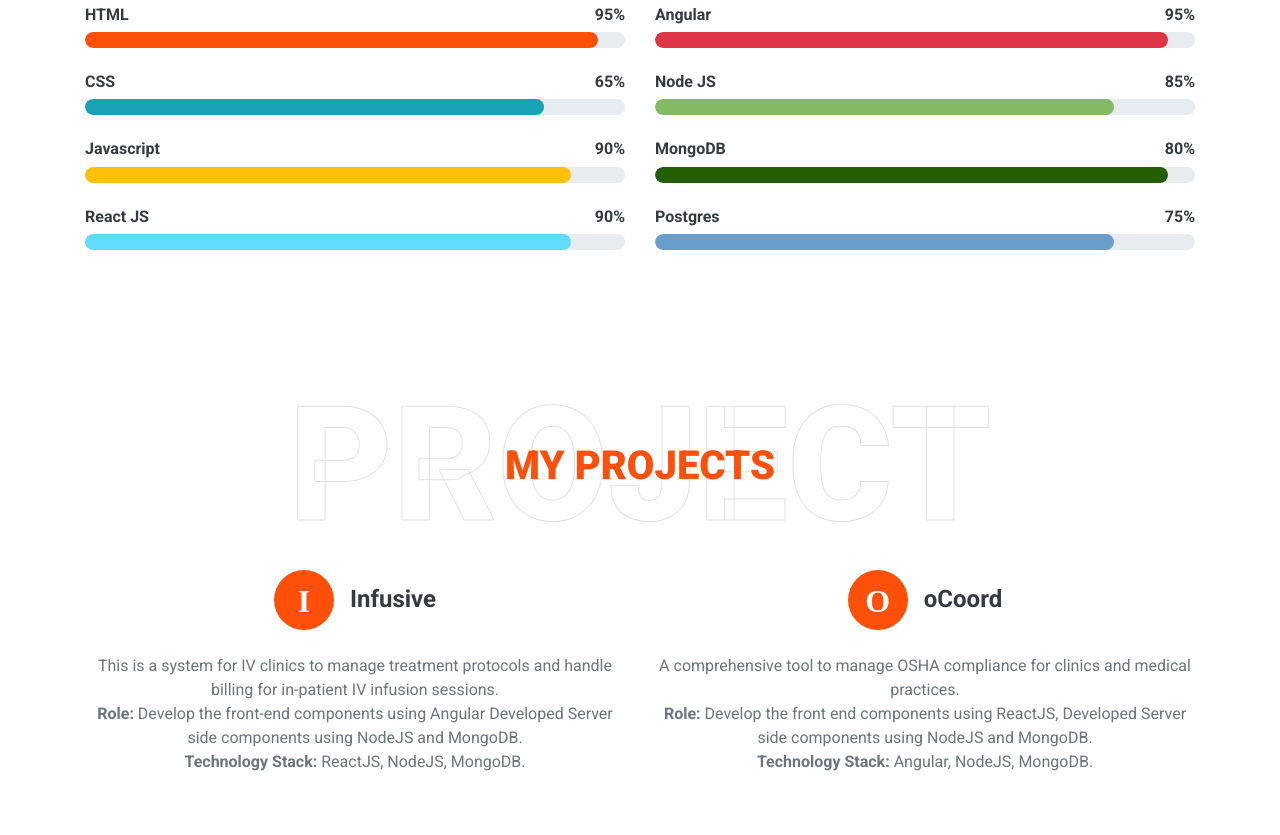
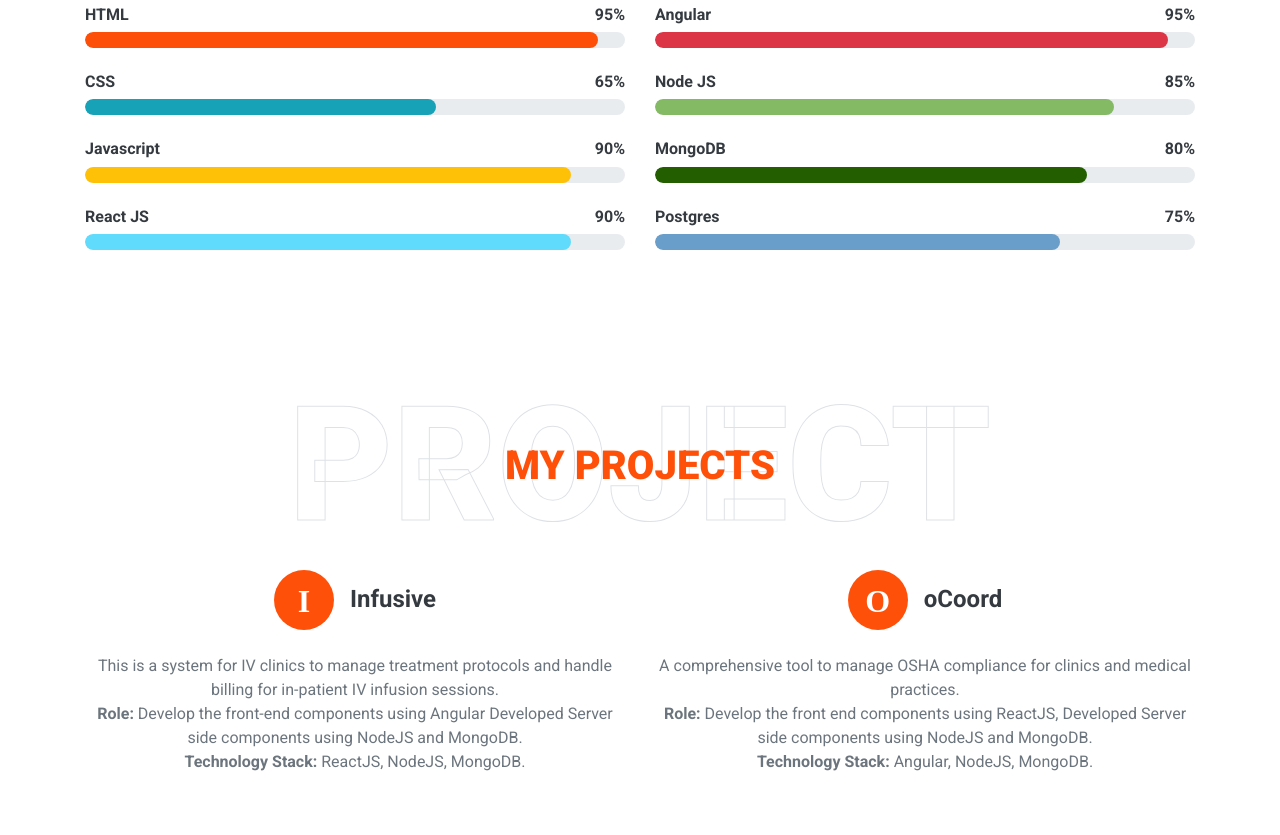
Before and after one commit to mr0018/My-Profiel, a plain HTML site: page public/index.html in a window 1280 px wide. Shown: the part 2778-3613 px from the top of the page. Drawn offline with nearby package versions, Linux system fonts and the light colour scheme; some packages are replaced by stand-ins of ours; a script that the page names is missing.

Commit message:
Favicon updated

```diff
--- a/public/index.html
+++ b/public/index.html
@@ -26,7 +26,7 @@
   <meta content="width=device-width, initial-scale=1.0" name="viewport">
 
   <!-- Favicon -->
-  <link href="img/favicon.ico" rel="icon">
+  <link rel="icon" type="image/png" href="./img/favicon.png">
 
   <!-- Google Web Fonts -->
   <link rel="preconnect" href="https://fonts.gstatic.com">
@@ -209,7 +209,7 @@
               <h6 class="font-weight-bold">65%</h6>
             </div>
             <div class="progress">
-              <div class="progress-bar bg-info" role="progressbar" style="width: 85%;" aria-valuenow="85"
+              <div class="progress-bar bg-info" role="progressbar" style="width: 65%;" aria-valuenow="65"
                 aria-valuemin="0" aria-valuemax="100"></div>
             </div>
           </div>
@@ -261,7 +261,7 @@
               <h6 class="font-weight-bold">80%</h6>
             </div>
             <div class="progress">
-              <div class="progress-bar bg-mongo" role="progressbar" style="width: 95%;" aria-valuenow="95"
+              <div class="progress-bar bg-mongo" role="progressbar" style="width: 80%;" aria-valuenow="80"
                 aria-valuemin="0" aria-valuemax="100"></div>
             </div>
           </div>
@@ -271,7 +271,7 @@
               <h6 class="font-weight-bold">75%</h6>
             </div>
             <div class="progress">
-              <div class="progress-bar bg-postgres" role="progressbar" style="width: 85%;" aria-valuenow="85"
+              <div class="progress-bar bg-postgres" role="progressbar" style="width: 75%;" aria-valuenow="75"
                 aria-valuemin="0" aria-valuemax="100"></div>
             </div>
           </div>
```
Also changed, not shown: public/img/favicon.png (added).
